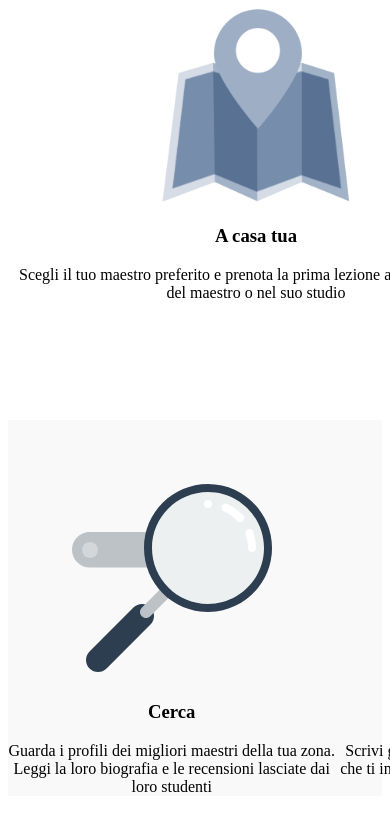
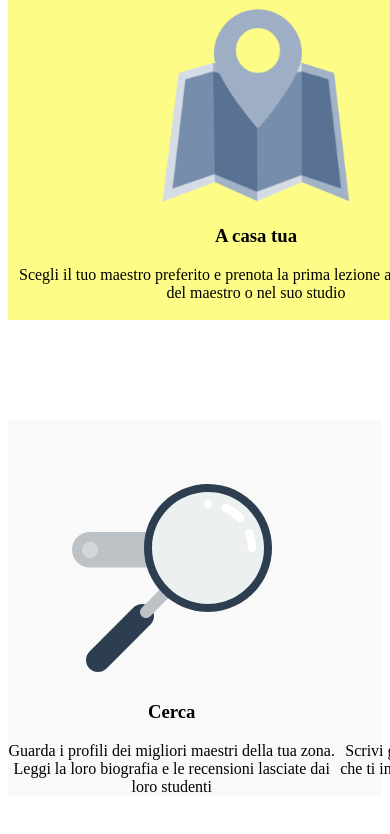
Before and after one commit to dariodeveloper92/html-css-resp-wannabe, a plain HTML site: page index.html in a window 390 px wide. Shown: the part 152-986 px from the top of the page. Drawn offline with Linux system fonts and the light colour scheme.

Commit message:
caricato color yellow

```diff
--- a/index.html
+++ b/index.html
@@ -8,7 +8,7 @@
   </head>
   <body>
     <div id="lezioni" class="container">
-      <div class="row">
+      <div class="row yellow">
         <h1>Lezioni dove vuoi tu</h1>
         <div class="left">
           <img src="img/icon/maps.png" alt="">
@@ -45,7 +45,7 @@
     </div>
 
     <div id="why" class="container grey">
-      <div class="row">
+      <div class="row yellow">
         <h1>Perchè Cademi</h1>
         <div class="first">
           <img src="img/icon/profile.png" alt="">
--- a/style.css
+++ b/style.css
@@ -71,3 +71,11 @@ img {
 .clear {
   clear: both;
 }
+
+/* Media Query */
+@media (max-width: 419px) {
+  .yellow {
+    background-color: rgb(252, 252, 135);
+  }
+
+}
```
